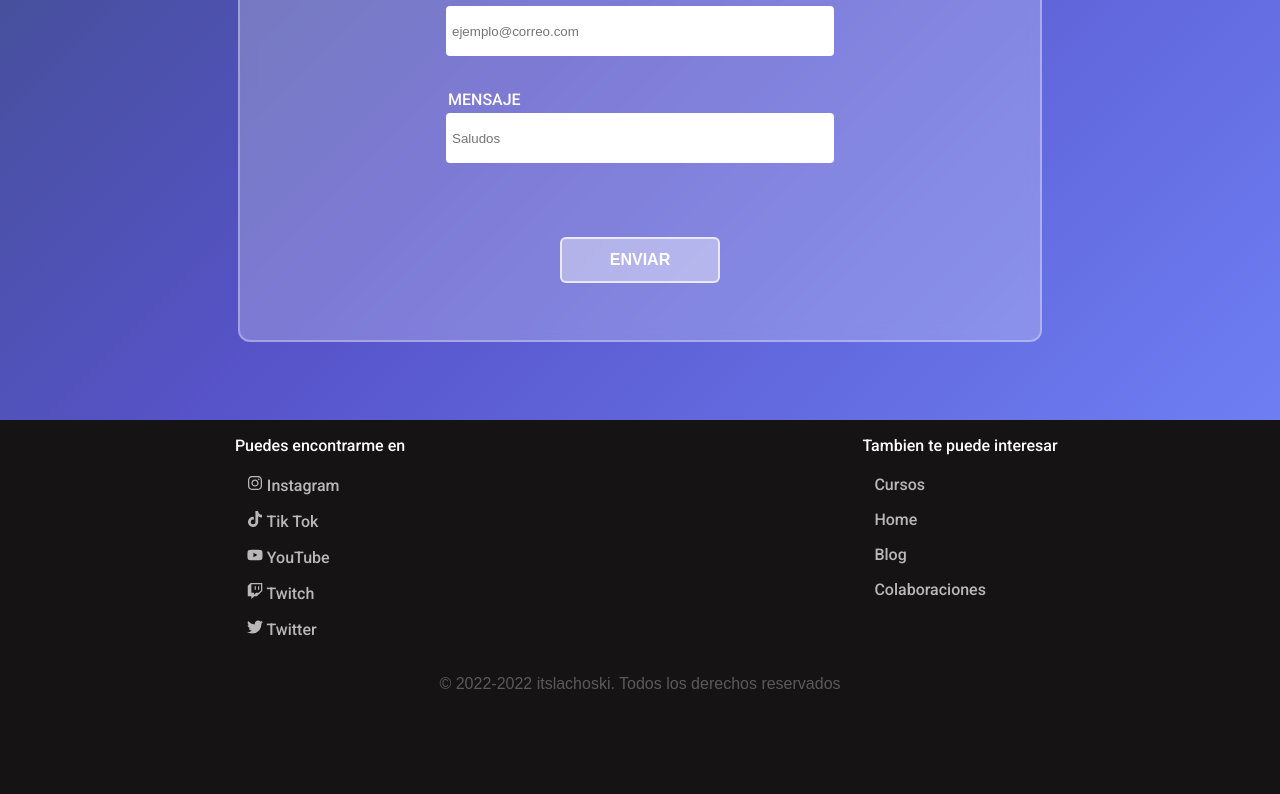
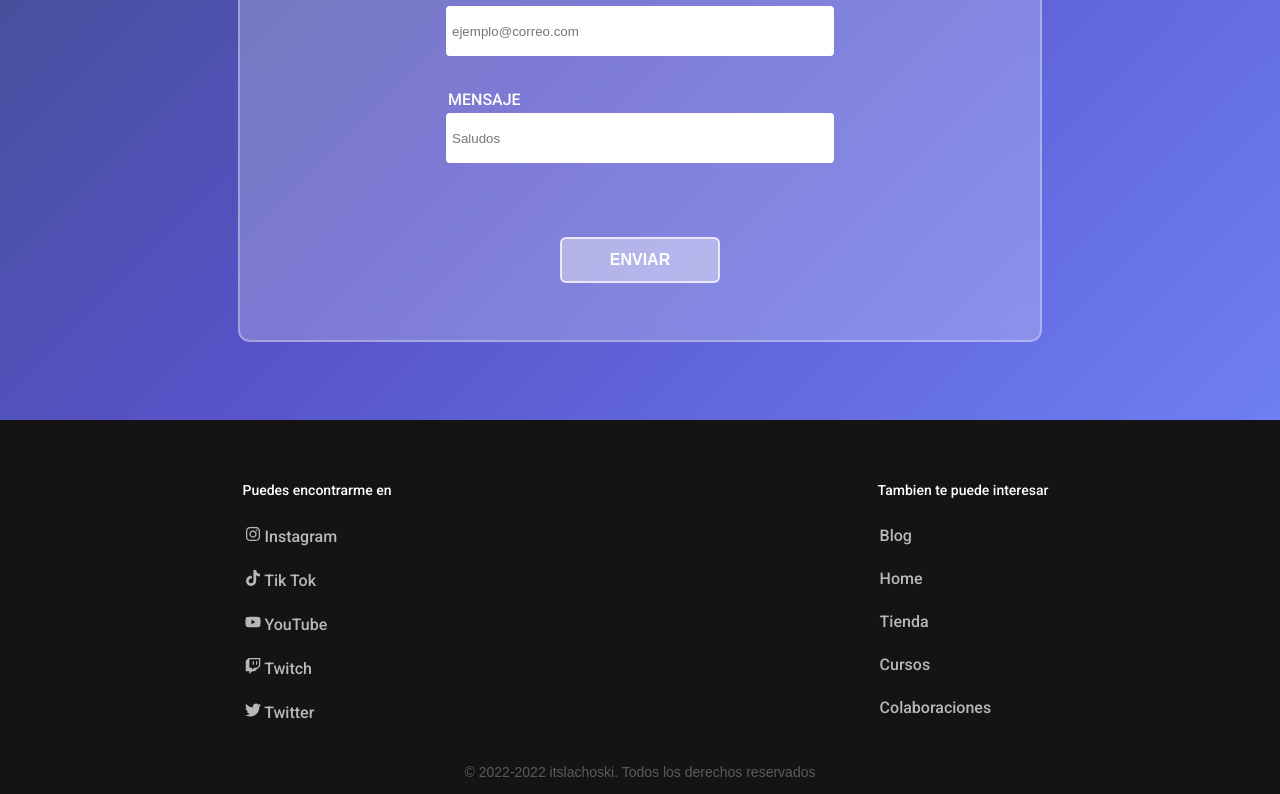
Before and after one commit to delriodevelops/lachowski, a React (Create React App) app: page / in a window 1280 px wide. Shown: the part 2780-3574 px from the top of the page. Before the commit the page ends 3489 px from the top, so only its background shows below. Built offline with nearby package versions, Linux system fonts and the light colour scheme; no server answers.

Commit message:
footer styling

```diff
--- a/src/components/Footer.jsx
+++ b/src/components/Footer.jsx
@@ -23,10 +23,11 @@ const Footer = () => {
         <div className='footer-links'>
           <p>Tambien te puede interesar</p>
           <ul>
-            <LiCon goto='/cursos'>Cursos</LiCon>
-            <LiCon goto='/'>Home</LiCon>
-            <LiCon goto='/blog'>Blog</LiCon>
-            <LiCon goto='/colaboraciones'>Colaboraciones</LiCon>
+            <li><a href="/blog">Blog</a></li>
+            <li><a href='/'>Home</a></li>
+            <li><a href="/shop">Tienda</a></li>
+            <li><a href='/cursos'>Cursos</a></li>
+            <li><a href="/colaboraciones">Colaboraciones</a></li>
           </ul>
         </div>
 
--- a/src/components/styles/Footer.css
+++ b/src/components/styles/Footer.css
@@ -4,9 +4,13 @@ footer {
     place-items: start;
     justify-items: center;
     user-select: none;
+    text-align: left;
+    gap: 0 12px ;
+    padding-top: 48px;
 }
 
 footer p {
+    font-size: 14px;
 }
 
 .footer-copyright{
@@ -14,6 +18,8 @@ footer p {
     font-weight: 200;
     color: rgba(255, 255, 255, .3);
     font-family: Arial, Helvetica, sans-serif;
+    text-align: center;
+    font-size: 12px;
 }
 
 footer ul{
@@ -25,6 +31,11 @@ footer ul{
 
 footer ul li {
     color:rgba(255,255,255,.7);
-    margin: 8px;
-    padding: 4px;
+    padding: 12px 0 12px 2px;
+    transition: all .3s;
 }
+
+footer ul li:hover {
+    color: #FCE345;
+    padding: 12px 0 12px 12px;
+}
--- /dev/null
+++ b/src/containers/NotFound.jsx
@@ -0,0 +1,15 @@
+import React from 'react'
+import './styles/NotFound.css'
+
+const NotFound = () => {
+  return (
+    <div className='not-found-cont'>
+        <div>
+            <h1 className='czc'>404</h1>
+            <h1>Lo siento, no encontramos lo que buscabas...</h1>
+        </div>
+    </div>
+  )
+}
+
+export default NotFound
--- /dev/null
+++ b/src/containers/styles/NotFound.css
@@ -0,0 +1,17 @@
+.not-found-cont {
+    display: grid;
+    place-items: center;
+    height: 50vh;
+}
+
+.czc{
+    width: fit-content;
+    height: fit-content;
+    margin: 0 auto;
+    animation: rotation404 4s infinite linear;
+}
+
+@keyframes rotation404 {
+    0% {transform: rotate(0deg)}
+    100%{transform: rotate(360deg)}
+}
--- a/src/routes/App.jsx
+++ b/src/routes/App.jsx
@@ -6,6 +6,7 @@ import "./styles/App.css"
 import Home from '../containers/Home'
 
 import Layout from '../components/Layout'
+import NotFound from '../containers/NotFound'
 
 const App = () => {
   return (
@@ -13,7 +14,7 @@ const App = () => {
         <Layout>
             <Routes>
                 <Route path="/" element={<Home/>} />
-                <Route path="*" element={<Home/>}/>
+                <Route path="/*" element={<Home/>}/>
             </Routes>
         </Layout>
     </Router>
```
